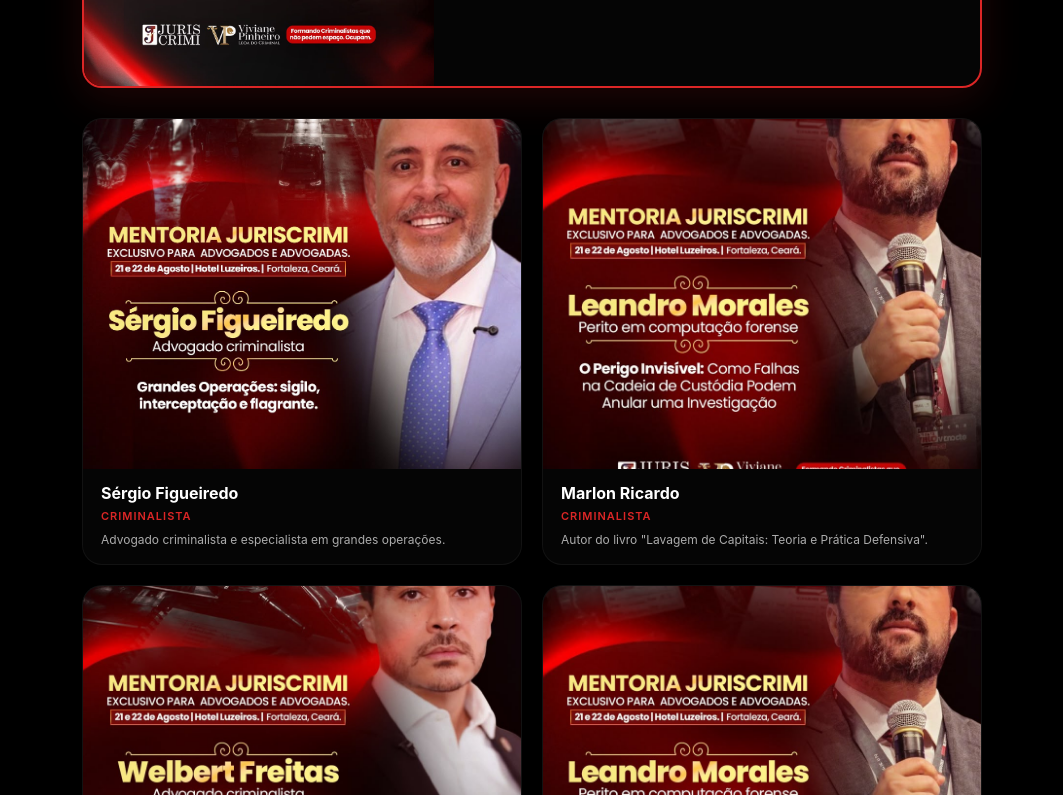
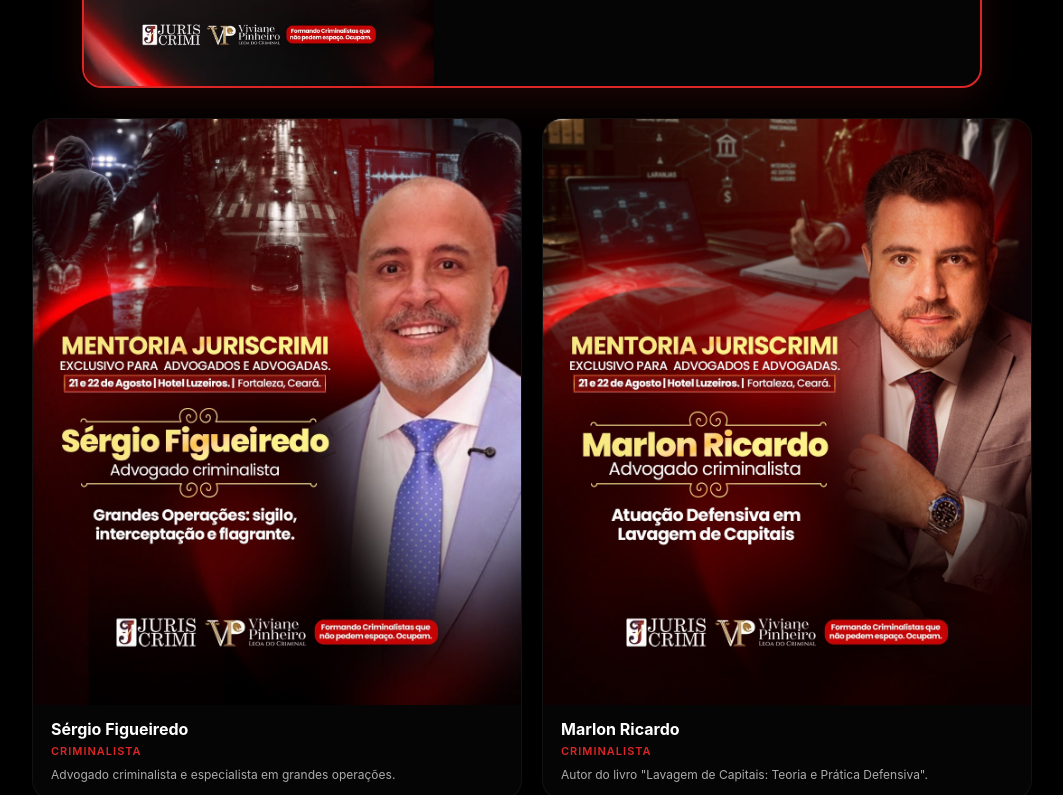
Before and after one commit to aleanmendonca/mentoriajuriscrimi, a React (Vite) app: page / in a window 1280 px wide. Shown: the part 5885-6680 px from the top of the page, without its empty margins (108-1171 px from the left). Built offline with nearby package versions, Linux system fonts and the light colour scheme; a web font is replaced by a local one.

Commit message:
Correção foto Marlon + aumento tamanho cards

```diff
--- a/src/App.jsx
+++ b/src/App.jsx
@@ -914,7 +914,7 @@
       name: 'Marlon Ricardo',
       role: 'Criminalista',
       desc: 'Autor do livro "Lavagem de Capitais: Teoria e Prática Defensiva".',
-      image: '/palestrantes/novos/leandro.jpeg',
+      image: '/palestrantes/novos/marlon.PNG',
       video: false,
     },
     {
@@ -1029,7 +1029,7 @@
           display: 'grid',
           gridTemplateColumns: isMobile ? '1fr' : 'repeat(2, 1fr)',
           gap: '20px',
-          maxWidth: '900px',
+          maxWidth: '1000px',
           margin: '0 auto',
         }}>
           {professors.slice(1).map((p, i) => (
@@ -1047,7 +1047,7 @@
               <div style={{
                 position: 'relative',
                 width: '100%',
-                paddingTop: '80%',
+                paddingTop: '120%',
                 background: '#1a1a1a',
                 overflow: 'hidden',
               }}>
```
Also changed, not shown: public/palestrantes/novos/marlon.PNG (added).
